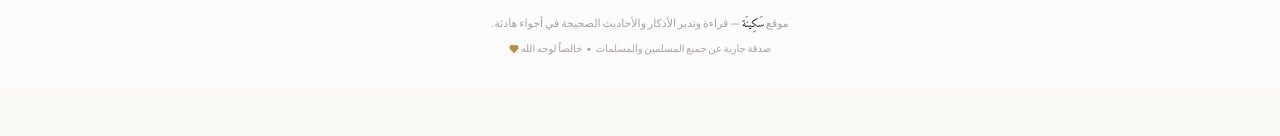
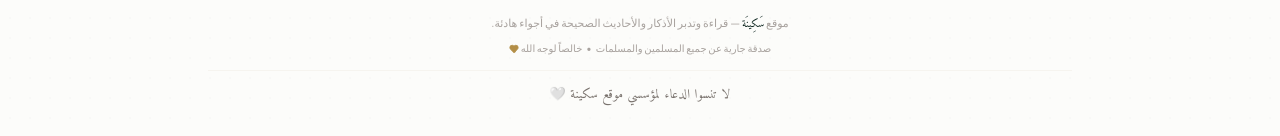
Before and after one commit to useafosama/sakinah, a React (Vite) app: page / in a window 1280 px wide. Shown: the part 1992-2128 px from the top of the page. Before the commit the page ends 2080 px from the top, so only its background shows below. Built offline with nearby package versions, Linux system fonts and the light colour scheme; a web font is replaced by a local one.

Commit message:
Add founders dua reminder

```diff
--- a/src/components/layout/Footer.tsx
+++ b/src/components/layout/Footer.tsx
@@ -52,6 +52,13 @@
             </span>
           </p>
         </div>
+
+        {/* Founders Dua Reminder */}
+        <div className="mt-3.5 pt-3 border-t border-sand-200/40 dark:border-night-border/40">
+          <p className="font-arabic-text text-xs sm:text-[13px] text-stone-500 dark:text-night-muted font-normal tracking-wide">
+            لا تنسوا الدعاء لمؤسسي موقع سكينة 🤍
+          </p>
+        </div>
       </div>
     </footer>
   );
```
Also changed, not shown: 3 other files (tests, documents, lock files or other folders).
